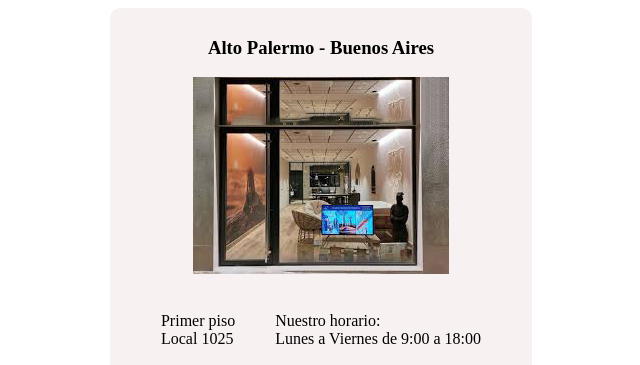
After one commit to egmprog/cacG6, a PHP site: page /pruebas.html in a window 1280 px wide. The commit adds this page. Shown: the top 365 px of the page, without its empty margins (3-643 px from the left). Run offline with PHP 8.4, Linux system fonts and the light colour scheme.

Commit message:
20240419A

```diff
--- a/menu.html
+++ b/menu.html
@@ -11,8 +11,9 @@
     }
   </style>
 </head>
+
+
 <body>
-
 <nav class="navbar navbar-expand-lg navbar-dark bg-dark ">
     <div>
         <img src="./img/logo01.png" alt="logo" class="img-fluid" style="width: 100px; height: 90px;"/>
--- /dev/null
+++ b/pruebas.html
@@ -0,0 +1,77 @@
+<!DOCTYPE html>
+<html lang="en">
+  <head>
+    <meta charset="UTF-8" />
+    <meta name="viewport" content="width=device-width, initial-scale=1.0" />
+    <title>Document</title>
+    <style>
+      .page-content {
+        margin-top: 0px; /* Establece un margen superior para dejar espacio para el menú */
+      }
+
+      .secc1 {
+        display: grid;
+        grid-template-columns: repeat(12, 1fr);
+        grid-column-start: 2;
+        grid-column-end: 12;
+      }
+      .suc1 {
+        grid-column-start: 2;
+        grid-column-end: 6;
+        background-color: rgb(247, 241, 241);
+        margin-bottom: 10px;
+        border-color: black;
+        border-style: none;
+        border-width: 1px;
+        border-radius: 10px;
+        padding: 10px;
+        align-items: center;
+        display: flex;
+        flex-direction: column;
+        flex-wrap: nowrap;
+        overflow-x: auto;
+      }
+
+      .col01{
+        display: flex;
+        flex-direction: row;
+
+      }
+
+      .col01 p{
+        margin: 20px;
+      }
+    </style>
+
+  </head>
+  <body>
+    <main class="page-content">
+      <!-- secciones -->
+      <section class="secc1">
+        <div class="suc1">
+          <h3>Alto Palermo - Buenos Aires</h3>
+
+          <img src="./img/agencia02.jpg" alt="" />
+          <br />
+
+          <div class="col01">
+            <p>Primer piso <br/> Local 1025</p>
+            <p>Nuestro horario: <br/>Lunes a Viernes de 9:00 a 18:00</p>
+          </div>
+
+          <iframe
+            src="https://www.google.com/maps/embed?pb=!1m18!1m12!1m3!1d3284.6390965915466!2d-58.413016124273135!3d-34.58799745666808!2m3!1f0!2f0!3f0!3m2!1i1024!2i768!4f13.1!3m3!1m2!1s0x95bcca83d2aa1521%3A0xc7a941fe0d021ba0!2sAlto%20Palermo%20Shopping!5e0!3m2!1ses!2sar!4v1713119917035!5m2!1ses!2sar"
+            width="220"
+            height="180"
+            style="border: 0"
+            allowfullscreen=""
+            loading="lazy"
+            referrerpolicy="no-referrer-when-downgrade"
+          ></iframe>
+          <br />
+
+        </div>
+      </section>
+    </main>
+  </body>
+</html>
```
Also changed, not shown: --offices.html (added, +102 -0 lines), offices.html (+38 -41 lines), styles_offices.css (+78 -7 lines), img/agencia01.jpeg (added), img/agencia02.jpg (added).
